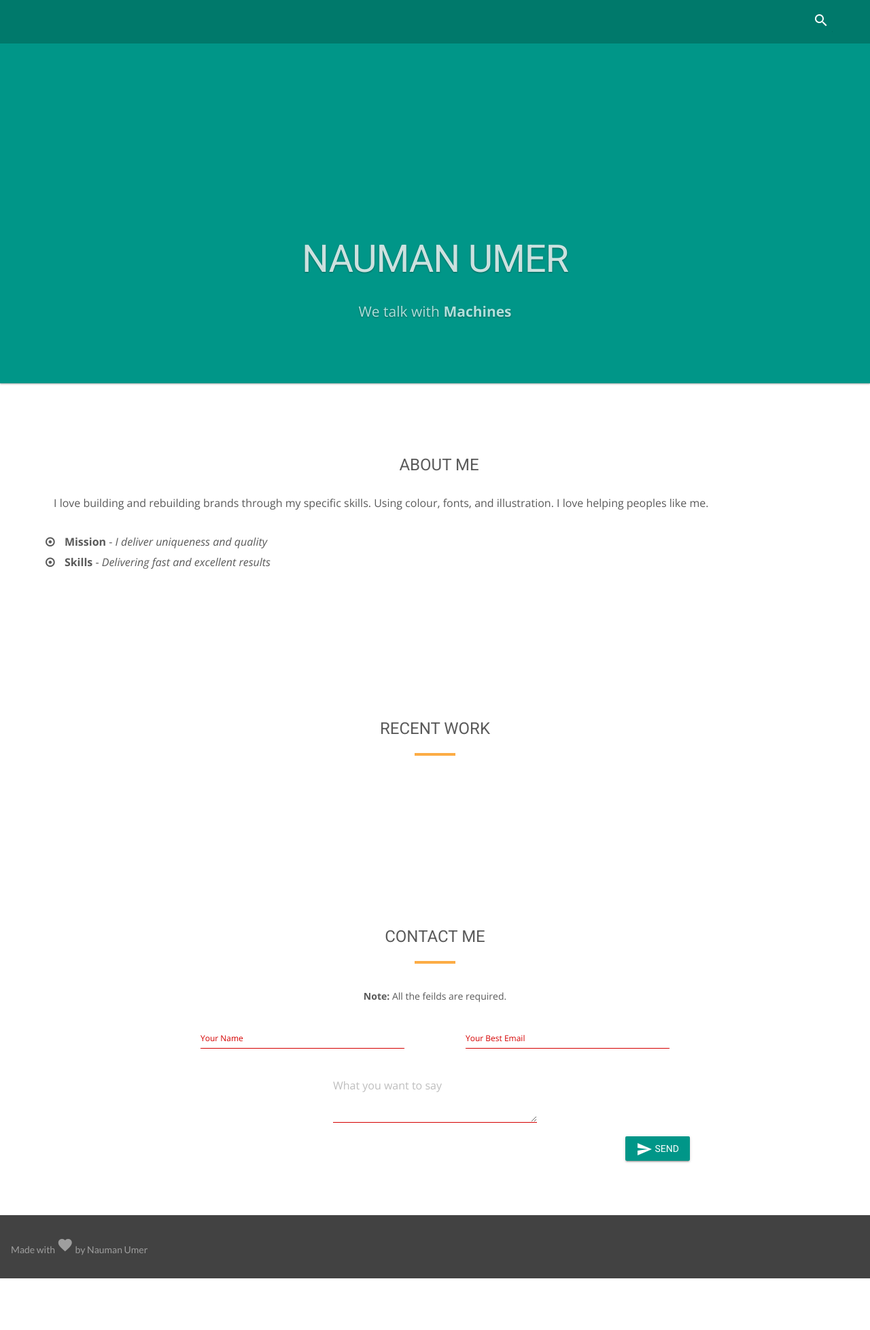
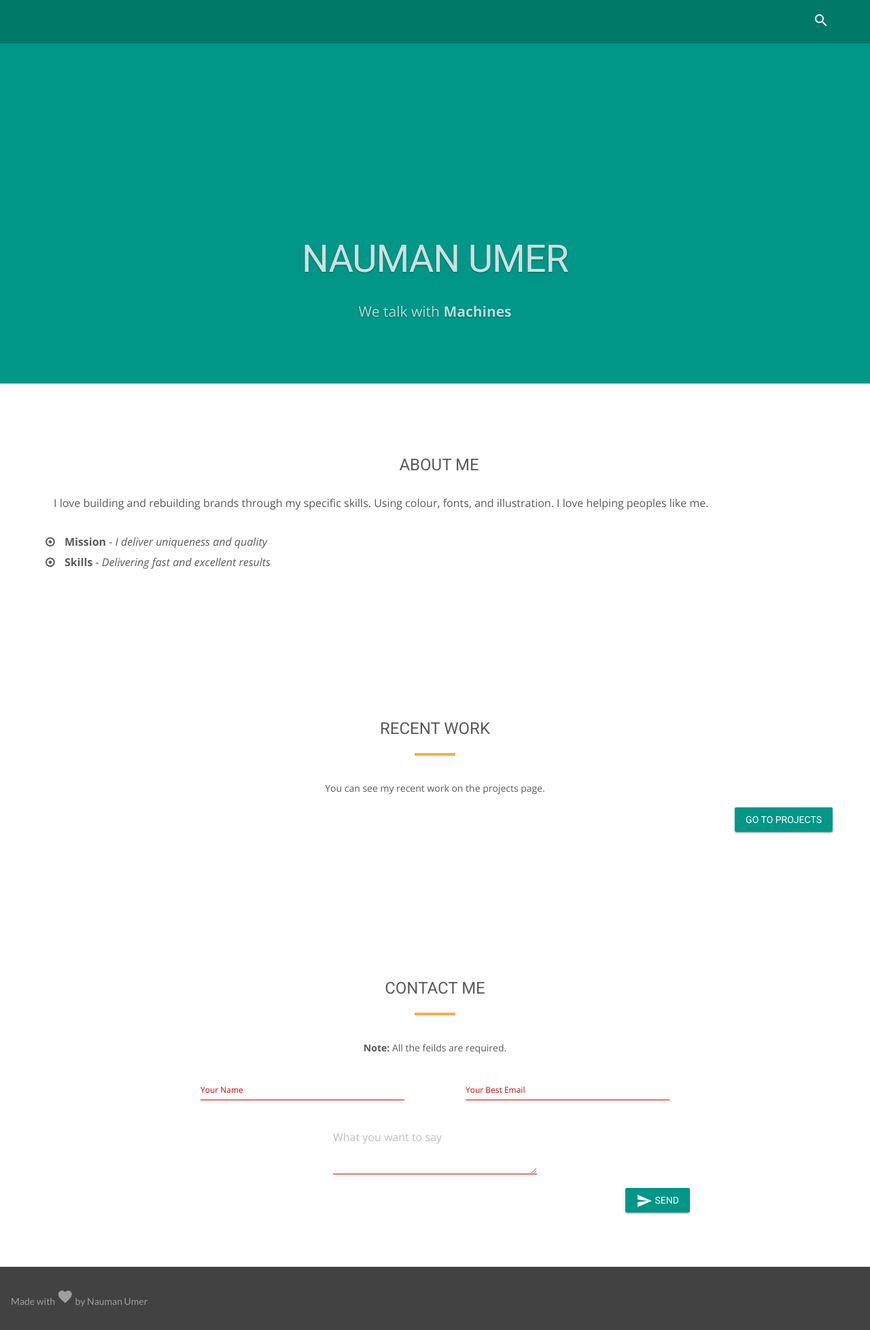
Before and after one commit to nmanumr/nmanumr.com, a Jekyll site: the page built from index.html, in a window 1280 px wide. Shown: the whole page at 68% size. Built offline with Jekyll 4.4.1, drawn with Linux system fonts in a browser that asks for light colours; nearby versions of some CDN libraries.

Commit message:
Update portfolio.html

```diff
--- a/_includes/portfolio.html
+++ b/_includes/portfolio.html
@@ -9,9 +9,11 @@
                 <div class="clearfix"></div>
             </div>
 
-            <div class="row">
-
-
+            <div class="row text-center">
+<p>You can see my recent work on the projects page.</p>
+               <a class="pull-right mdl-button--primary mdl-button mdl-js-button mdl-button--raised mdl-js-ripple-effect" href="/projects/">
+  Go to Projects
+</a>
             </div>
         </div>
     </div>
```
